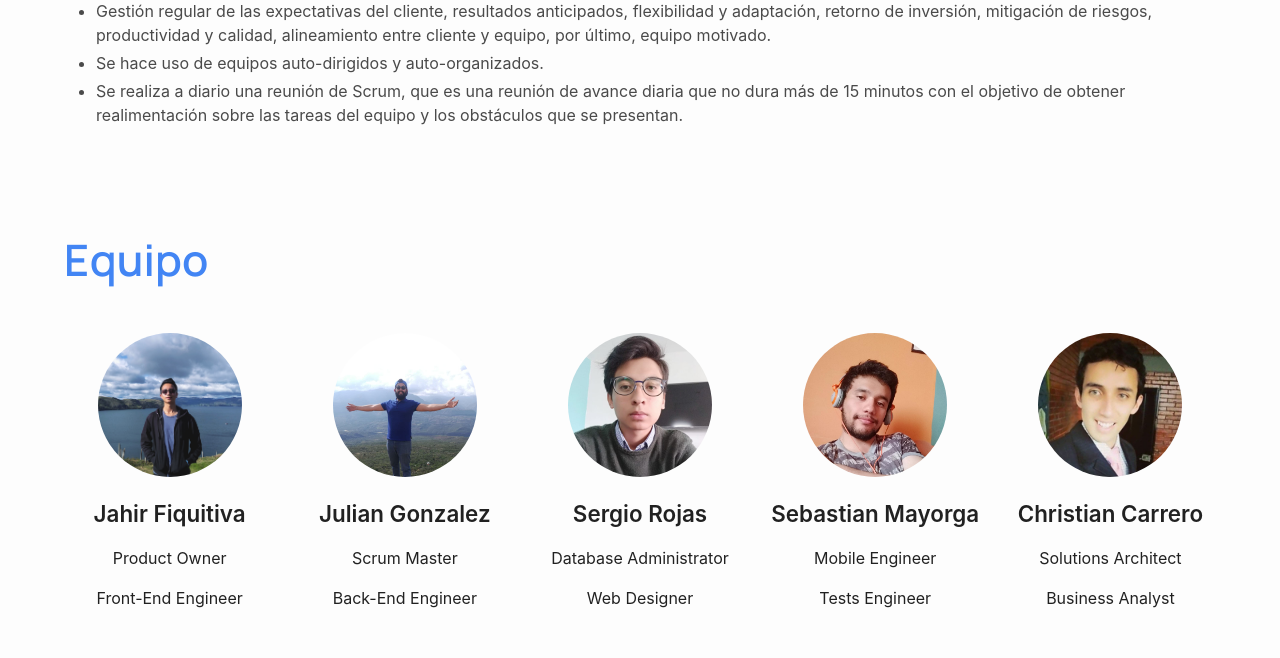
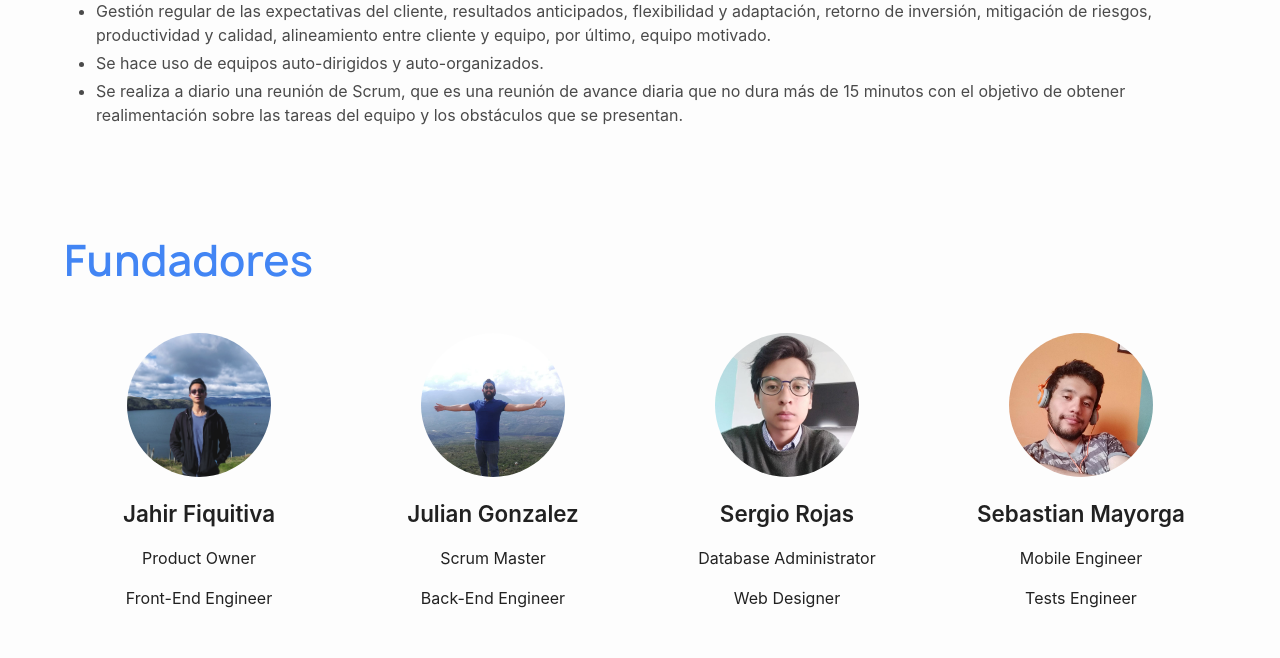
Before and after one commit to jahirfiquitiva/SoundWave, a Flask app: page / in a window 1280 px wide. Shown: the part 1082-1740 px from the top of the page. Run offline with Flask 2, Linux system fonts and the light colour scheme; some libraries are stand-ins or nearby versions.

Commit message:
Update Index

```diff
--- a/templates/index.html
+++ b/templates/index.html
@@ -14,7 +14,6 @@
         <link rel="apple-touch-icon" sizes="72x72" href="favicons/sw72.png">
         <link rel="apple-touch-icon" sizes="114x114" href="favicons/sw114.png">
         <link rel="apple-touch-icon-precomposed" href="favicons/sw32.png">
-
         <link rel="icon" href="../static/favicons/sw32.png" sizes="32x32">
         <meta name="msapplication-TileColor" content="#4285F4">
         <meta name="msapplication-TileImage" content="../static/favicons/sw72.png">
@@ -156,7 +155,7 @@
                             </ul>
                             <br>
                             <br>
-                        <h2>Equipo</h2>
+                            <h2>Fundadores</h2>
                             <br>
                             <div class="columns">
                                 <div class="column">
@@ -187,13 +186,6 @@
                                     <p class="has-text-centered">Mobile Engineer</p>
                                     <p class="has-text-centered">Tests Engineer</p>
                                 </div>
-                            <div class="column">
-                                <div id="avatar-christian" class="avatar circular"></div>
-                                <br>
-                                <h5 class="has-text-centered">Christian Carrero</h5>
-                                <p class="has-text-centered">Solutions Architect</p>
-                                <p class="has-text-centered">Business Analyst</p>
-                            </div>
                             </div>
                         </div>
                     </div>
```
Lines whose indentation alone changed are shown as unchanged.
